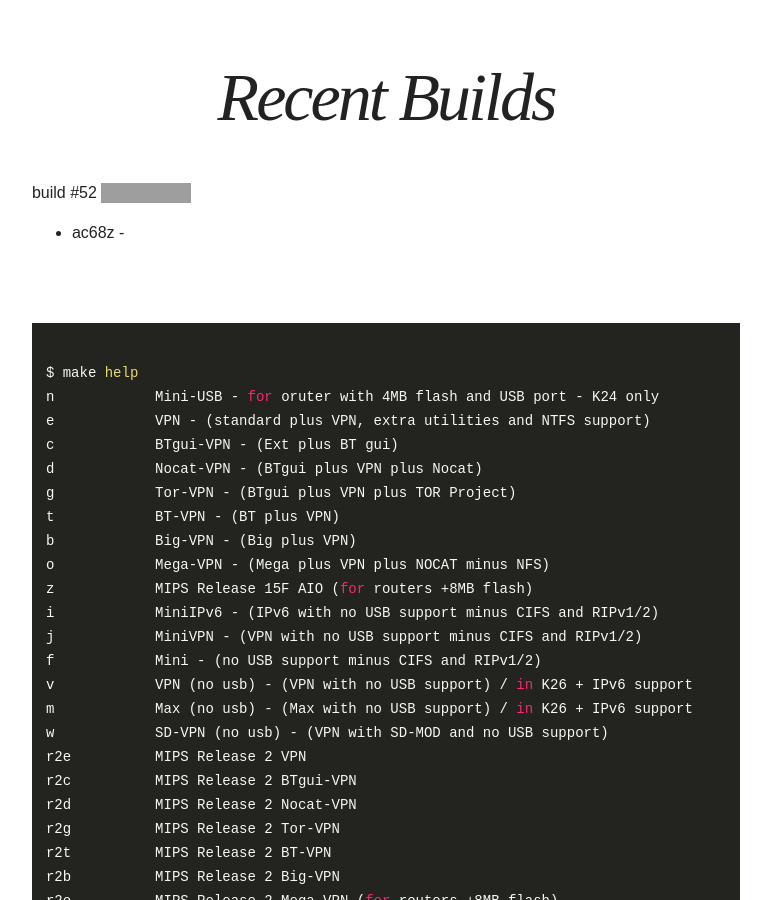
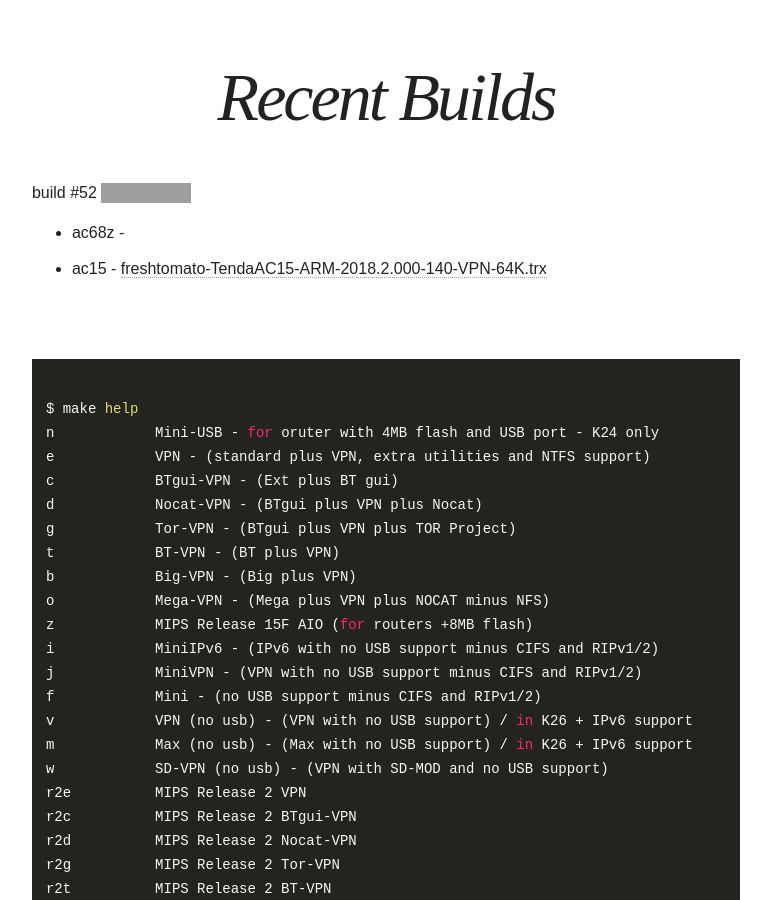
Before and after one commit to oglopss/freshTomato-ARM-ci-jekyll, a Jekyll site: the page built from index.html, in a window 1280 px wide and 900 px high, scrolled down 415 px. Shown: the whole window, without its empty margins (254-1025 px from the left). Built offline with Jekyll 4.4.1, drawn with Linux system fonts in a browser that asks for light colours; nearby versions of some CDN libraries; grey boxes are pictures that could not be loaded.

Commit message:
Travis build 52 ac15 pushed to gh-pages

```diff
--- a/_data/ss.yml
+++ b/_data/ss.yml
@@ -1,3 +1,4 @@
 build: 52
 files:
   - 0002 ac68z
+  - 0005 ac15 freshtomato-TendaAC15-ARM-2018.2.000-140-VPN-64K.trx
```
